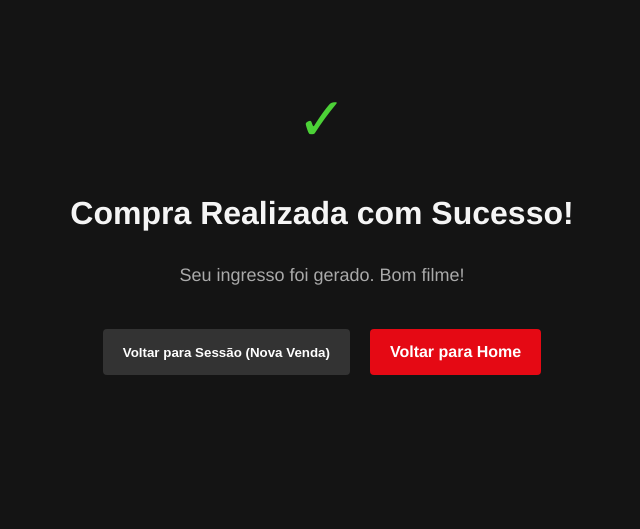
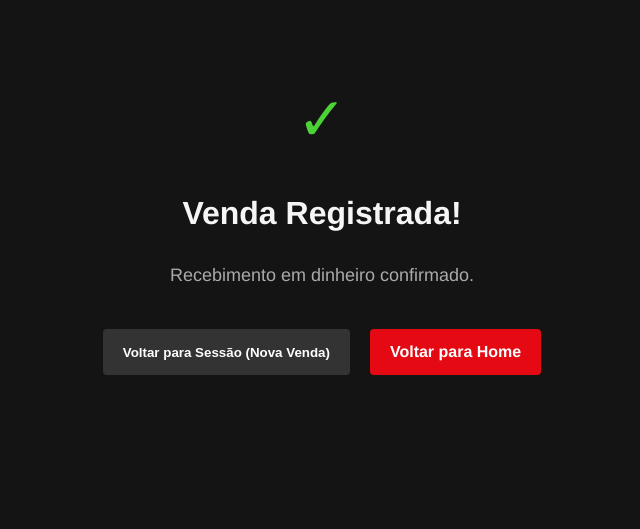
Before and after one commit to ronan-aguiar/cinema-project, a Django app: page /compra_sucesso/ in a window 1280 px wide. Shown: the part 189-718 px from the top of the page, without its empty margins (318-958 px from the left). Run offline with Django 5.2, Linux system fonts and the light colour scheme; the visitor is signed in with stand-in values (Sample User, id 1).

Commit message:
UI: Refine POS terminology for staff-centric workflow

```diff
--- a/bilheteria/templates/bilheteria/compra_sucesso.html
+++ b/bilheteria/templates/bilheteria/compra_sucesso.html
@@ -3,8 +3,8 @@
 {% block content %}
 <div style="text-align: center; padding: 60px 20px;">
     <div style="font-size: 60px; color: #4cd137; margin-bottom: 20px;">✓</div>
-    <h1>Compra Realizada com Sucesso!</h1>
-    <p style="font-size: 18px; color: #aaa; margin-bottom: 40px;">Seu ingresso foi gerado. Bom filme!</p>
+    <h1>Venda Registrada!</h1>
+    <p style="font-size: 18px; color: #aaa; margin-bottom: 40px;">Recebimento em dinheiro confirmado.</p>
 
     <div style="display: flex; gap: 20px; justify-content: center;">
         <button onclick="history.back()" class="btn" style="background-color: #333;">Voltar para Sessão (Nova
--- a/bilheteria/templates/bilheteria/filme_detalhes.html
+++ b/bilheteria/templates/bilheteria/filme_detalhes.html
@@ -15,7 +15,7 @@
 
         <p style="font-size: 18px; line-height: 1.8; margin-bottom: 40px;">{{ filme.sinopse }}</p>
 
-        <h2>Sessões Disponíveis</h2>
+        <h2>Sessões deste Filme</h2>
         <div style="display: flex; gap: 15px; flex-wrap: wrap;">
             {% for sessao in sessoes %}
             <a href="{% url 'sessao_detalhes' sessao.id %}" class="btn"
--- a/bilheteria/templates/bilheteria/index.html
+++ b/bilheteria/templates/bilheteria/index.html
@@ -36,7 +36,7 @@
     }
 </style>
 
-<h1 style="margin-bottom: 30px;">Em Cartaz</h1>
+<h1 style="margin-bottom: 30px;">Venda de Ingressos</h1>
 
 <div class="movie-grid">
     {% for filme in filmes %}
@@ -46,7 +46,7 @@
             <div class="movie-title">{{ filme.titulo }}</div>
             <div class="movie-meta">{{ filme.duracao_minutos }} min | {{ filme.classificacao }}</div>
             <a href="{% url 'filme_detalhes' filme.id %}" class="btn"
-                style="width: 100%; text-align: center; box-sizing: border-box;">Ver Sessões</a>
+                style="width: 100%; text-align: center; box-sizing: border-box;">Selecionar Sessão</a>
         </div>
     </div>
     {% empty %}
--- a/bilheteria/templates/bilheteria/sessao_detalhes.html
+++ b/bilheteria/templates/bilheteria/sessao_detalhes.html
@@ -2,7 +2,7 @@
 
 {% block content %}
 <div style="max-width: 600px; margin: 0 auto; background: #1f1f1f; padding: 40px; border-radius: 8px;">
-    <h2 style="text-align: center; margin-bottom: 30px;">Finalizar Compra</h2>
+    <h2 style="text-align: center; margin-bottom: 30px;">Registro de Venda</h2>
 
     <div style="background: #333; padding: 20px; border-radius: 4px; margin-bottom: 30px;">
         <h3 style="margin-bottom: 10px;">{{ sessao.filme.titulo }}</h3>
```
